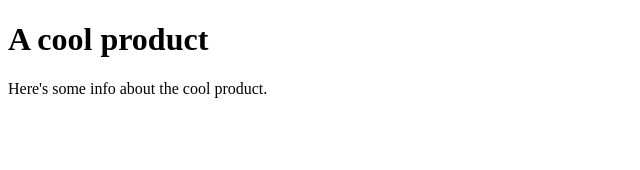
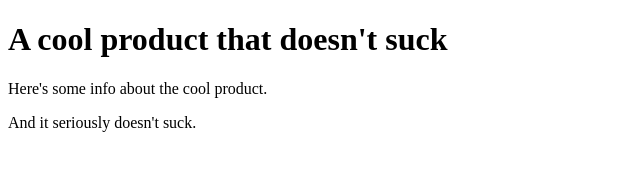
Before and after one commit to dizehacioglu/yolo-octo-meme, a plain HTML site: page index.html in a window 1280 px wide. Shown: the whole page, without its empty margins (0-640 px from the left). Drawn offline with Linux system fonts and the light colour scheme.

Commit message:
Update index.html

```diff
--- a/index.html
+++ b/index.html
@@ -7,7 +7,8 @@
 	</head>
 
 	<body>
-	<h1>A cool product</h1>
+	<h1>A cool product that doesn't suck</h1>
 	<p>Here's some info about the cool product.</p>
+	<p>And it seriously doesn't suck.</p>
 	</body>
 </html>
```
